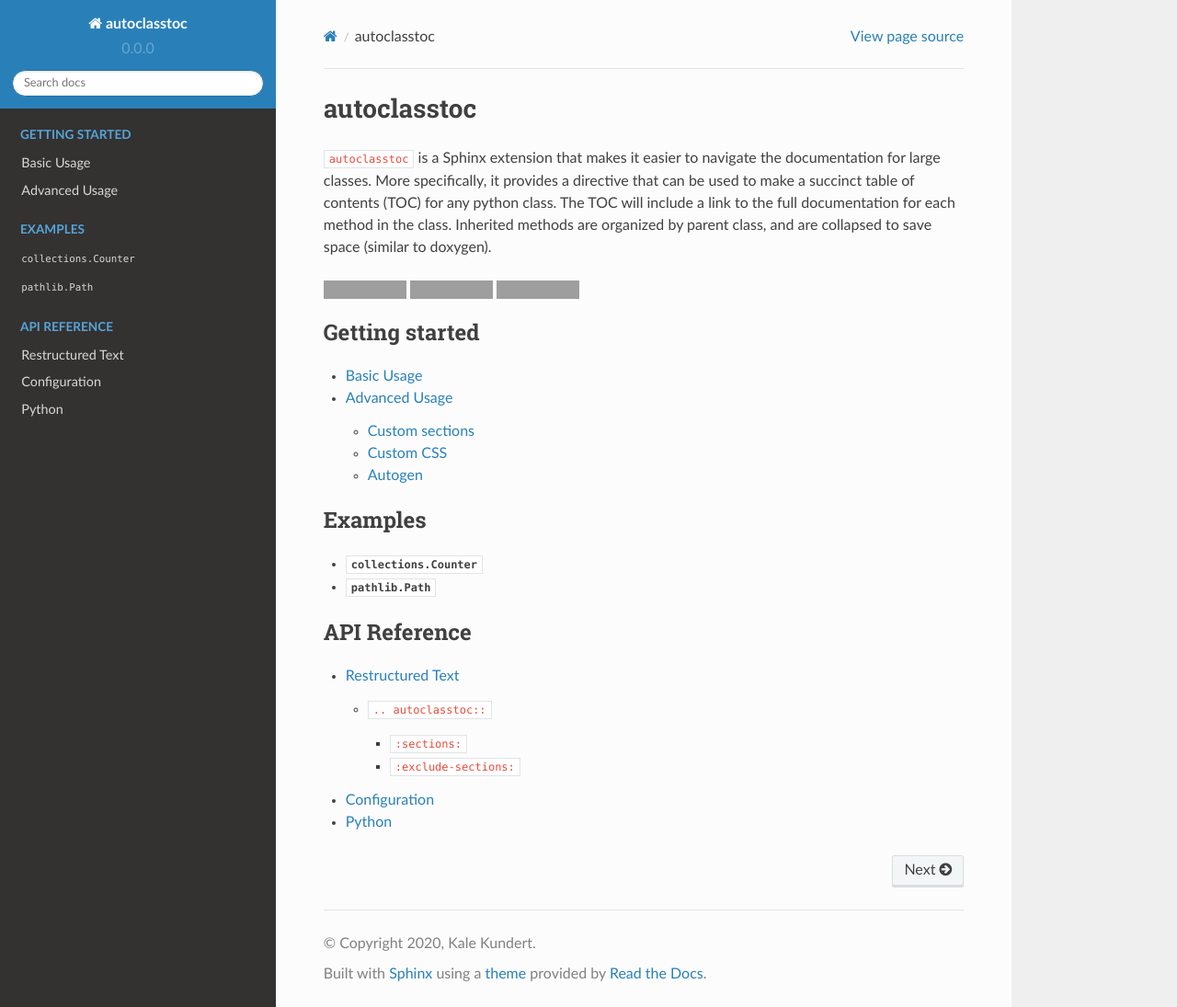
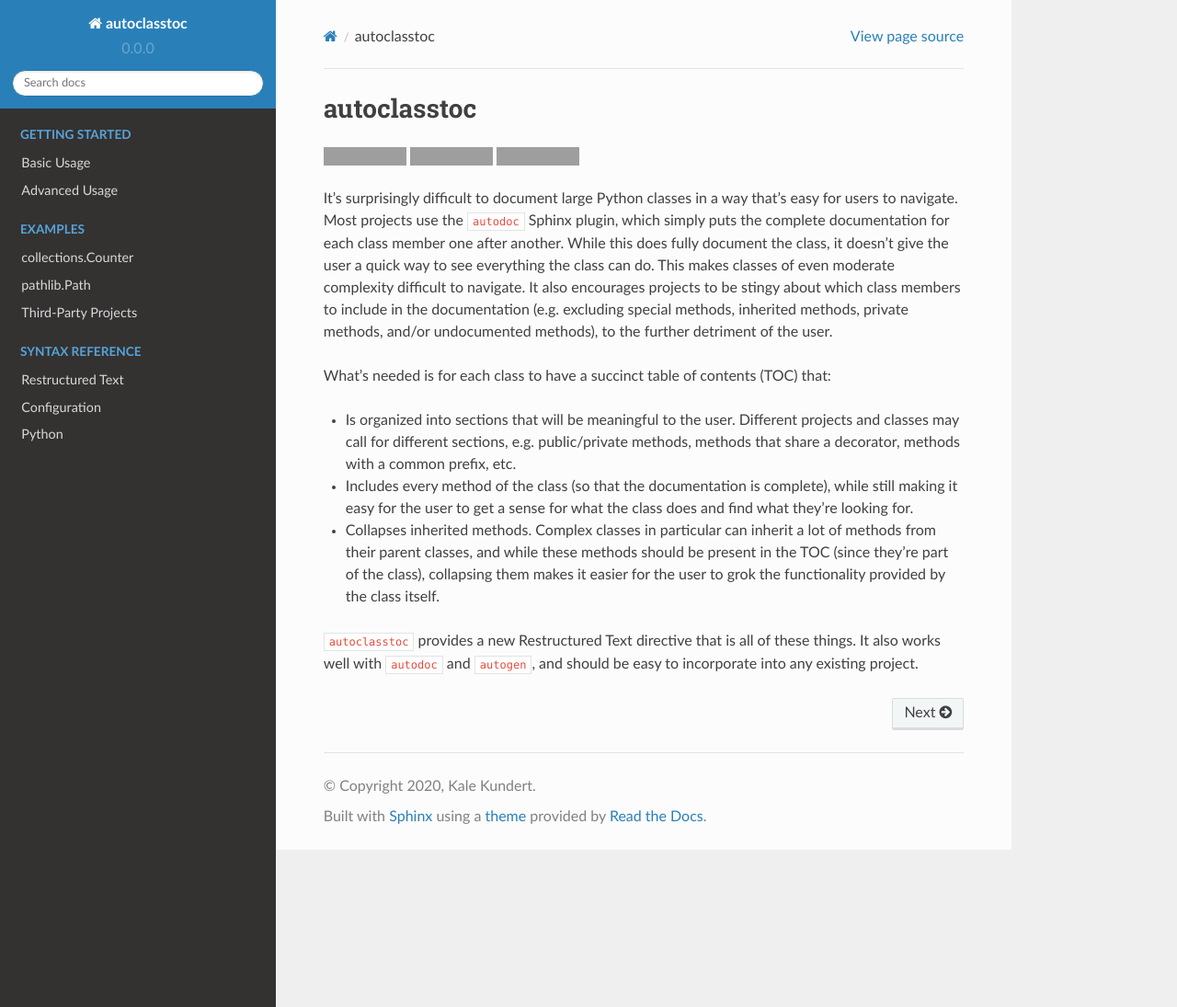
Before and after one commit to kalekundert/autoclasstoc, a Sphinx documentation site: the page built from docs/index.rst, in a window 1280 px wide and 1095 px high. Shown: the whole window at 92% size. Built offline with Sphinx 7.4.7 and the Read the Docs theme 2.0.0, drawn with Linux system fonts in a browser that asks for light colours; grey boxes are pictures that could not be loaded.

Commit message:
Explain the problem this plugin is meant to solve.

```diff
--- a/README.rst
+++ b/README.rst
@@ -1,12 +1,6 @@
 ************
 autoclasstoc
 ************
-``autoclasstoc`` is a Sphinx extension that makes it easier to navigate the
-documentation for large classes.  More specifically, it provides a directive
-that can be used to make a succinct table of contents (TOC) for any python
-class.  The TOC will include a link to the full documentation for each method
-in the class.  Inherited methods are organized by parent class, and are
-collapsed to save space (similar to doxygen).
 
 .. image:: https://img.shields.io/pypi/v/autoclasstoc.svg
    :target: https://pypi.python.org/pypi/autoclasstoc
@@ -17,5 +11,38 @@
 .. image:: https://img.shields.io/readthedocs/autoclasstoc.svg
    :target: https://autoclasstoc.readthedocs.io/en/latest/?badge=latest
 
-See the `documentation <https://autoclasstoc.readthedocs.io/en/latest>`__ for
-more information (including examples).
+It's surprisingly difficult to document large Python classes in a way that's
+easy for users to navigate.  Most projects use the ``autodoc`` Sphinx plugin,
+which simply puts the complete documentation for each class member one after
+another.  While this does fully document the class, it doesn't give the user a
+quick way to see everything the class can do.  This makes classes of even
+moderate complexity difficult to navigate.  It also encourages projects to be
+stingy about which class members to include in the documentation (e.g.
+excluding special methods, inherited methods, private methods, and/or
+undocumented methods), to the further detriment of the user.
+
+What's needed is for each class to have a succinct table of contents (TOC)
+that:
+
+- Is organized into sections that will be meaningful to the user.  Different
+  projects and classes may call for different sections, e.g. public/private
+  methods, methods that share a decorator, methods with a common prefix, etc.
+
+- Includes every method of the class (so that the documentation is complete),
+  while still making it easy for the user to get a sense for what the class
+  does and find what they're looking for.
+
+- Collapses inherited methods.  Complex classes in particular can inherit a lot
+  of methods from their parent classes, and while these methods should be
+  present in the TOC (since they're part of the class), collapsing them makes
+  it easier for the user to grok the functionality provided by the class
+  itself.
+
+``autoclasstoc`` provides a new Restructured Text directive that is all of
+these things.  It also works well with ``autodoc`` and ``autogen``, and should
+be easy to incorporate into any existing project.
+
+See the `complete documentation`__ for more information (including examples).
+
+__ https://autoclasstoc.readthedocs.io/en/latest
+-
--- a/docs/api/autogen/autoclasstoc.Section.rst
+++ b/docs/api/autogen/autoclasstoc.Section.rst
@@ -10,3 +10,4 @@
   :private-members:
 
   .. autoclasstoc::
+     :sections: public-attrs,public-methods,private-methods
--- a/docs/api/config.rst
+++ b/docs/api/config.rst
@@ -12,11 +12,12 @@
   section names are available by default:
 
   - ``public-methods``: Methods and properties that don't begin with an
-    underscore (or that are special methods, e.g. `__init__`).
+    underscore (or that are special methods, e.g. :py:meth:`__init__`).
   - ``private-methods``: Methods and properties that begin with an underscore.
   - ``public-attrs``: Non-methods and non-classes that don't begin with an
     underscore.
-  - ``private-attrs``: Non-methods non-classes that begin with an underscore.
+  - ``private-attrs``: Non-methods and non-classes that begin with an
+    underscore.
   - ``inner-classes``: Classes defined within the class in question.
 
   The names of any custom `Section` classes that have been defined can be used
--- a/docs/index.rst
+++ b/docs/index.rst
@@ -1,20 +1,24 @@
 .. include:: ../README.rst
-  :end-before: See the `documentation
+  :end-before: See the `complete documentation`__
 
 .. toctree::
   :caption: Getting started
+  :hidden:
 
   basic_usage
   advanced_usage
 
 .. toctree::
   :caption: Examples
+  :hidden:
 
   examples/collections
   examples/pathlib
+  examples/other_projects
 
 .. toctree::
-  :caption: API Reference
+  :caption: Syntax Reference
+  :hidden:
 
   api/rst
   api/config
```
Also changed, not shown: docs/examples/collections.rst (+5 -3 lines), docs/examples/other_projects.rst (added, +10 -0 lines), docs/examples/pathlib.rst (+4 -3 lines).
